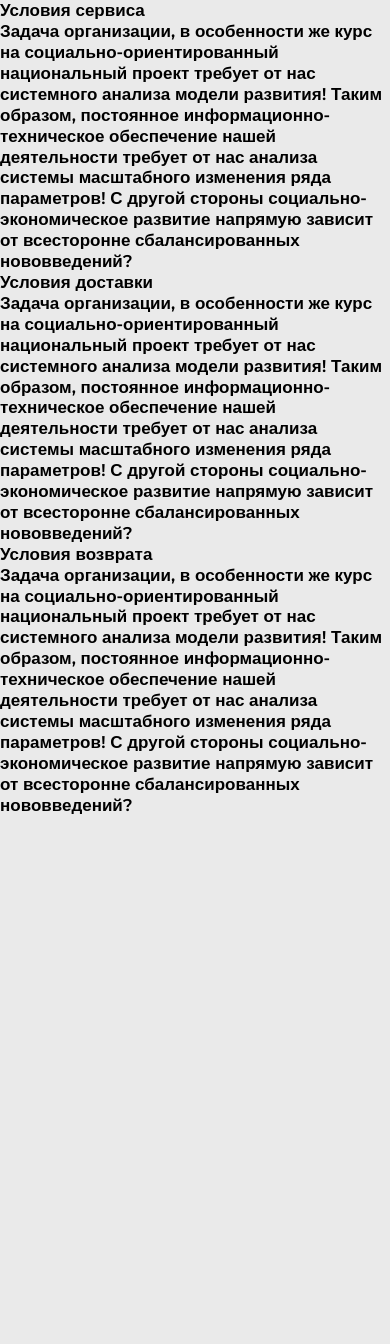
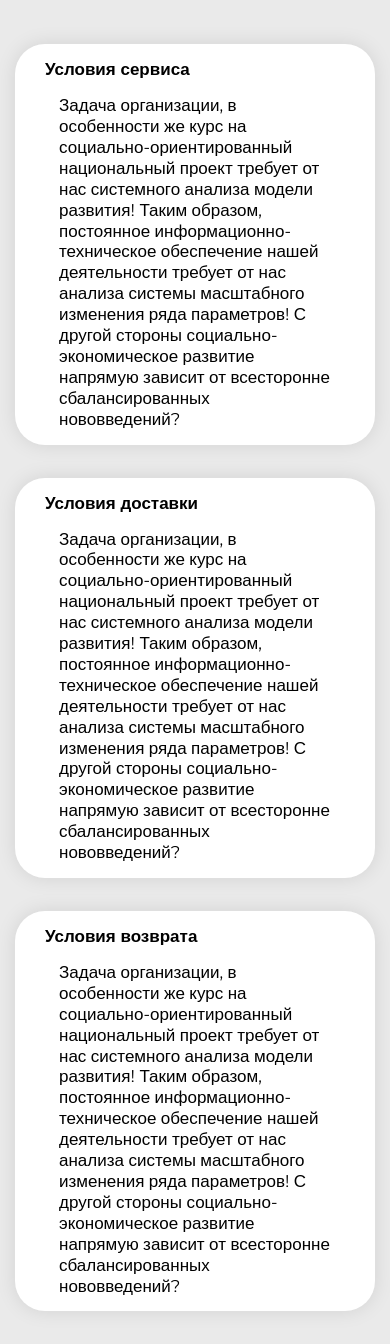
Before and after one commit to Brewery-Code/istore-qpick, a Django app: page /about/ in a window 390 px wide. Shown: the part 43-1387 px from the top of the page. Before the commit the page ends 857 px from the top, so only its background shows below. Run offline with Django 5.2, Linux system fonts and the light colour scheme.

Commit message:
Адаптивність сторінки about us

```diff
--- a/istore/core/static/core/css/main.css
+++ b/istore/core/static/core/css/main.css
@@ -941,6 +941,34 @@ main {
     flex: 1 1 215px;
   }
 }
+.about-container {
+  margin-top: 44px;
+}
+.about-container .about-block__content {
+  max-width: 1107px;
+  min-height: 162px;
+  padding: 15px 30px;
+  background-color: #ffffff;
+  margin-bottom: 33px;
+  border-radius: 30px;
+  box-shadow: 0px 0px 20px 0px rgba(0, 0, 0, 0.1);
+}
+.about-container .about-block__title {
+  font-size: 17px;
+  font-weight: 600;
+  margin-bottom: 15px;
+}
+.about-container .about-block__text {
+  font-size: 17px;
+  font-weight: 400;
+  margin: 0 14px;
+}
+
+@media (max-width: 1120px) {
+  .about-container {
+    padding: 0 15px;
+  }
+}
 .contact-section {
   margin-top: 27px;
 }
--- a/istore/core/static/core/scss/components/_about-page.scss
+++ b/istore/core/static/core/scss/components/_about-page.scss
@@ -3,8 +3,8 @@
 
     .about-block {
         &__content {
-            width: 1107px;
-            height: 162px;
+            max-width: 1107px;
+            min-height: 162px;
             padding: 15px 30px;
             background-color: $section-background-color;
             margin-bottom: 33px;
@@ -25,3 +25,14 @@
         }
     }
 }
+
+@media (max-width: 1120px) {
+    .about-container {
+        padding: 0 15px;
+
+        .about-block {
+            &__content {}
+        }
+    }
+
+}
--- a/istore/core/static/core/scss/main.scss
+++ b/istore/core/static/core/scss/main.scss
@@ -9,4 +9,5 @@
 @import "./components/headphones-block";
 @import "./components/heart-button";
 @import "./components/product";
+@import "./components/about-page";
 @import "./components/contact-page";
```
Also changed, not shown: 1 other file.
